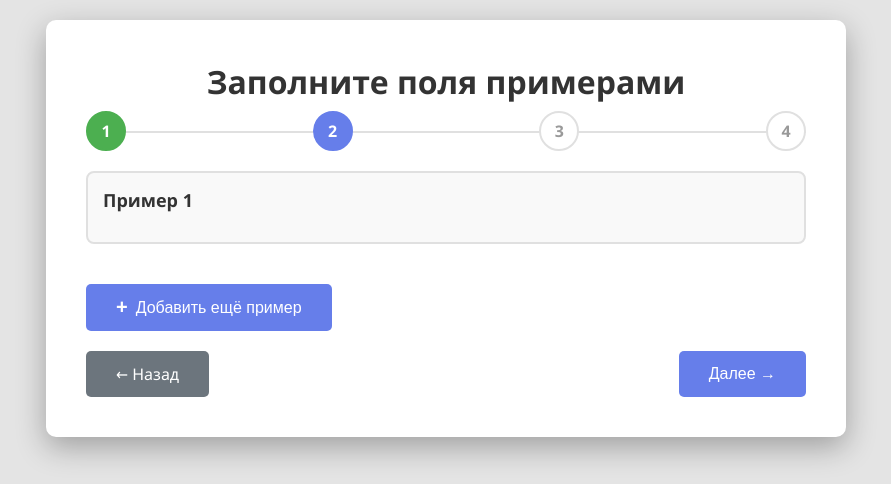
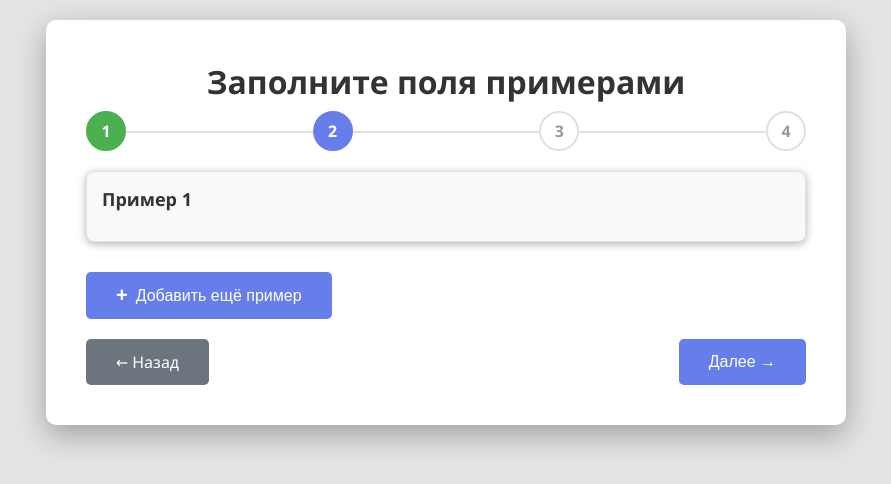
Before and after one commit to GogikOrtey/Apsp_front, a Flask app: template templates/step2.html in a window 1280 px wide. Shown: the top 484 px of the page, without its empty margins (194-1085 px from the left). Run offline with Flask 3, Linux system fonts and the light colour scheme; the template is opened without the code that fills it: most values are stand-ins (such as "Sample title", 1, 10 or a date in 2020).

Commit message:
Правлю оформление блоков - добавил тень

```diff
--- a/templates/step2.html
+++ b/templates/step2.html
@@ -32,17 +32,18 @@
 <style>
     /* Увеличиваем ширину контейнера для этой страницы */
     .container {
-        /* max-width: 1000px; */
         max-width: 800px;
     }
 
+    /* Основной блок примера с полями */
     .example-block {
         background: #f9f9f9;
-        border: 2px solid #e0e0e0;
+        border: 1px solid #e0e0e0;
         border-radius: 8px;
         padding: 15px;
-        margin-bottom: 40px;
+        margin-bottom: 30px;
         position: relative;
+        box-shadow: 0 2px 8px rgba(0, 0, 0, 0.3);
     }
 
     .example-block:not(:first-of-type) {
@@ -59,6 +60,7 @@
         /* background-color: #5e5e5e; */
         /* background-color: #869af5; */
         background-color: #8fa2f3;
+        display: none; /* Отключил горизонтальную линию между блоками */
     }
 
     .example-header {
```
